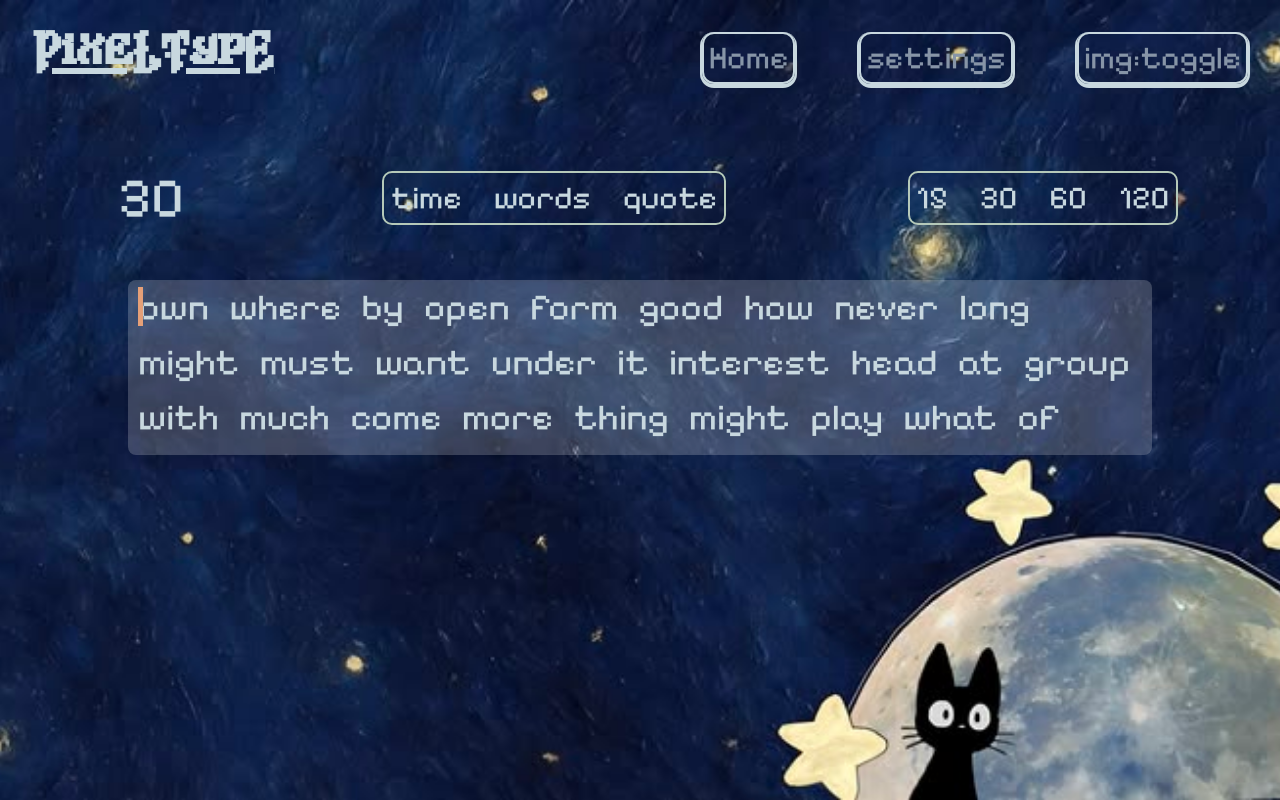
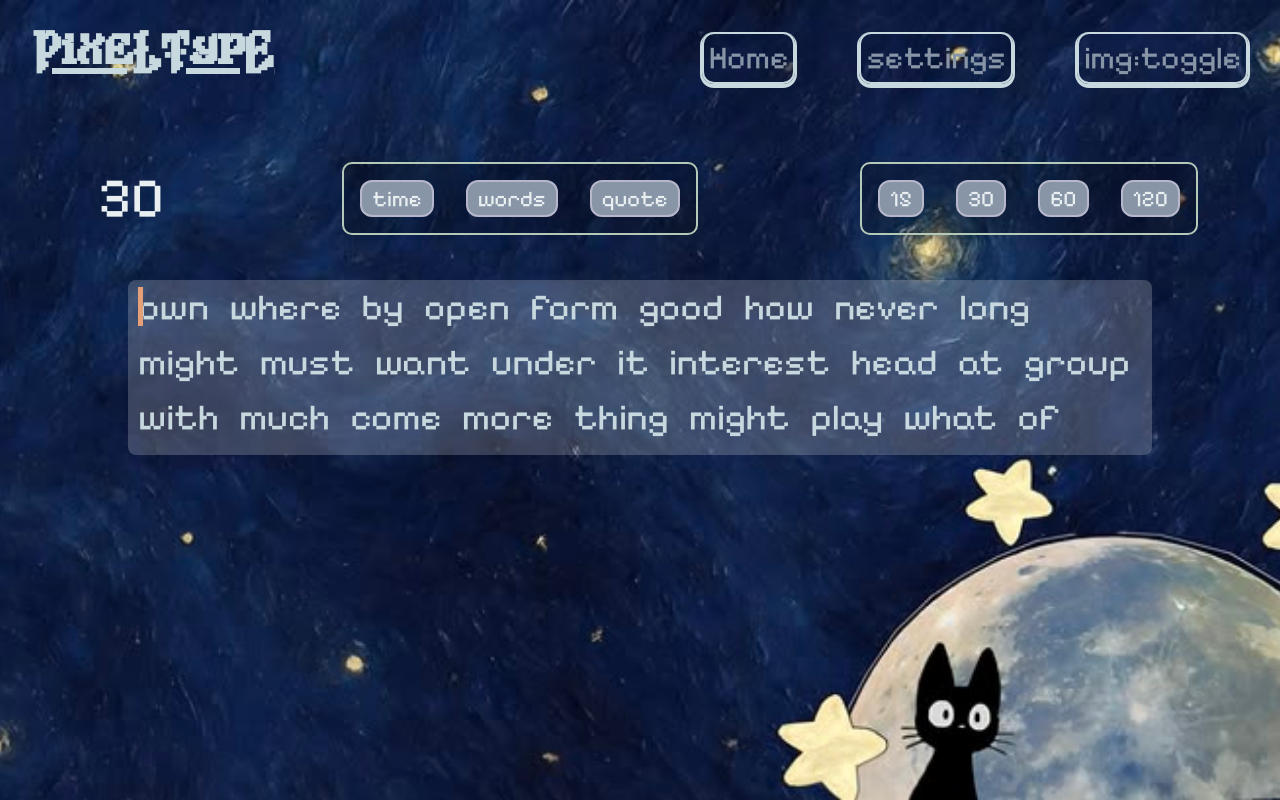
Before and after one commit to Krish-Saga/pixelType, a website built with Vite: page index.html in a window 1280 px wide. Built offline with nearby package versions, Linux system fonts and the light colour scheme; files whose address does not match are found by name.

Commit message:
Packing everything up if something is left to commit

```diff
--- a/src/style.css
+++ b/src/style.css
@@ -9,7 +9,8 @@
     margin: 1rem;
 }
 #info {
-    color: var(--rain);
+    font-size: 1.4rem;
+    color: var(--frost);
     position: relative;
     margin-top: 2rem;
     display: flex;
@@ -17,15 +18,23 @@
     gap: 5rem;
     justify-content: space-evenly;
 }
+#seconds > span,
+#modes > span {
+    border: 2px solid var(--lavender);
+    background-color: var(--storm);
+    padding: 3px 10px;
+    border-radius: 12px;
+}
+
+#seconds > span:active,
+#modes > span:active {
+    transform: scale(0.9);
+}
+
+#seconds,
 #modes {
-    display: flex;
-    gap: 2rem;
-    padding: 0.4rem;
-    border: 2px solid var(--sage);
-    border-radius: 10px;
-}
-#seconds {
-    padding: 0.4rem;
+    backdrop-filter: brightness(80%);
+    padding: 1rem;
     border-radius: 10px;
     display: flex;
     gap: 2rem;
@@ -81,10 +90,12 @@ a {
     padding: 5px;
     border: 2px solid var(--rain);
     border-radius: 12px;
+}
+a:hover,
+#modes span:hover,
+#seconds span:hover {
+    filter: brightness(80%);
     cursor: var(--cursor-point);
-}
-a:hover {
-    filter: brightness(80%);
 }
 
 #title:active {
```
Also changed, not shown: dist/assets/back0.jpg (added), dist/assets/back1.jpg (added), dist/assets/back2.jpg (added), dist/assets/back3.jpg (added), dist/assets/back4.jpg (renamed from public/assets/back4.jpg), dist/assets/back5.jpg (added), dist/assets/back6.jpg (added), dist/assets/index-BOcpxwFg.js (added), dist/assets/index-CpiH415L.css (added), dist/assets/index-DpLVtsN0.js (deleted), dist/assets/index-RNlb6euZ.css (deleted), dist/index.html.
